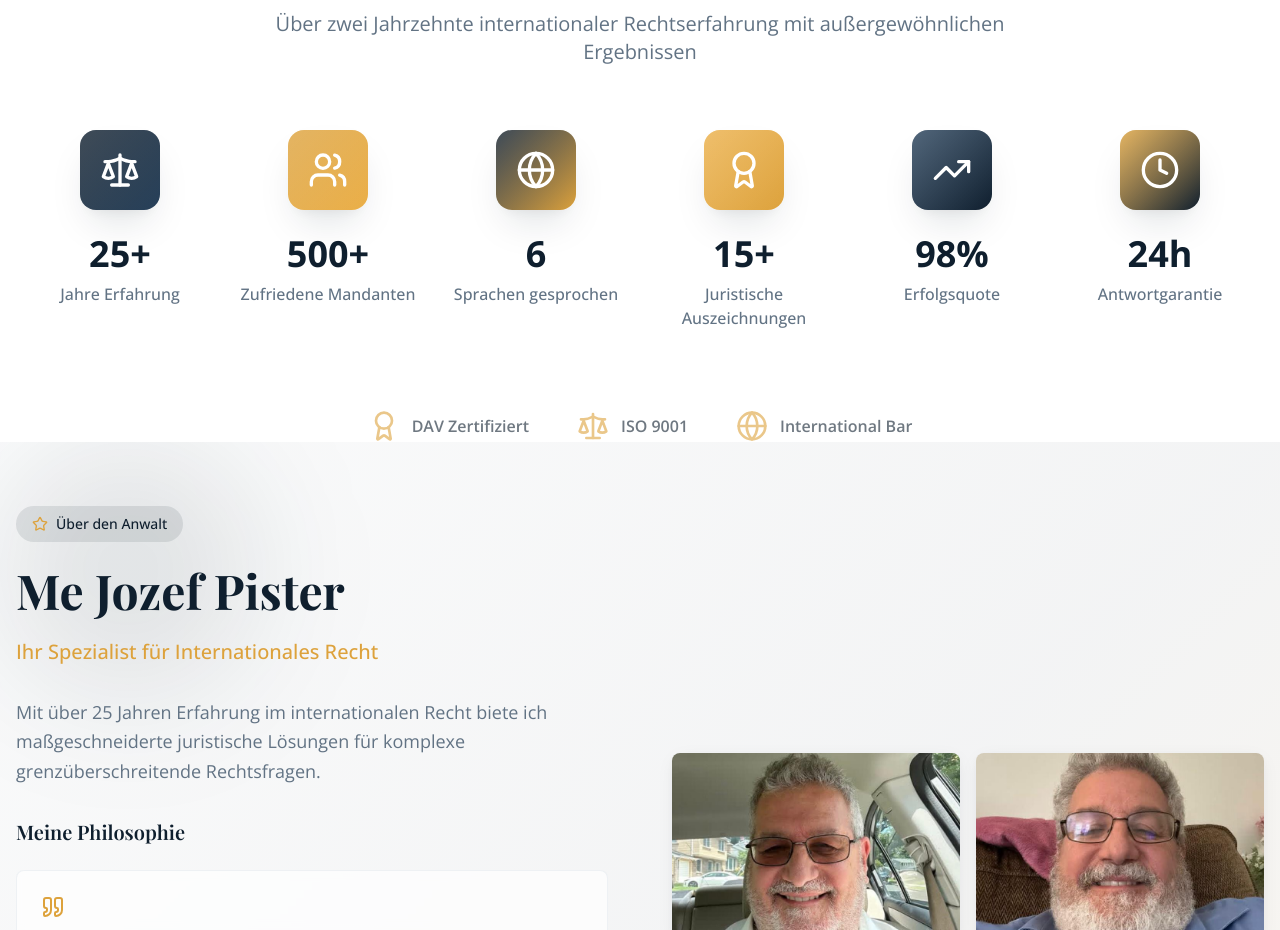
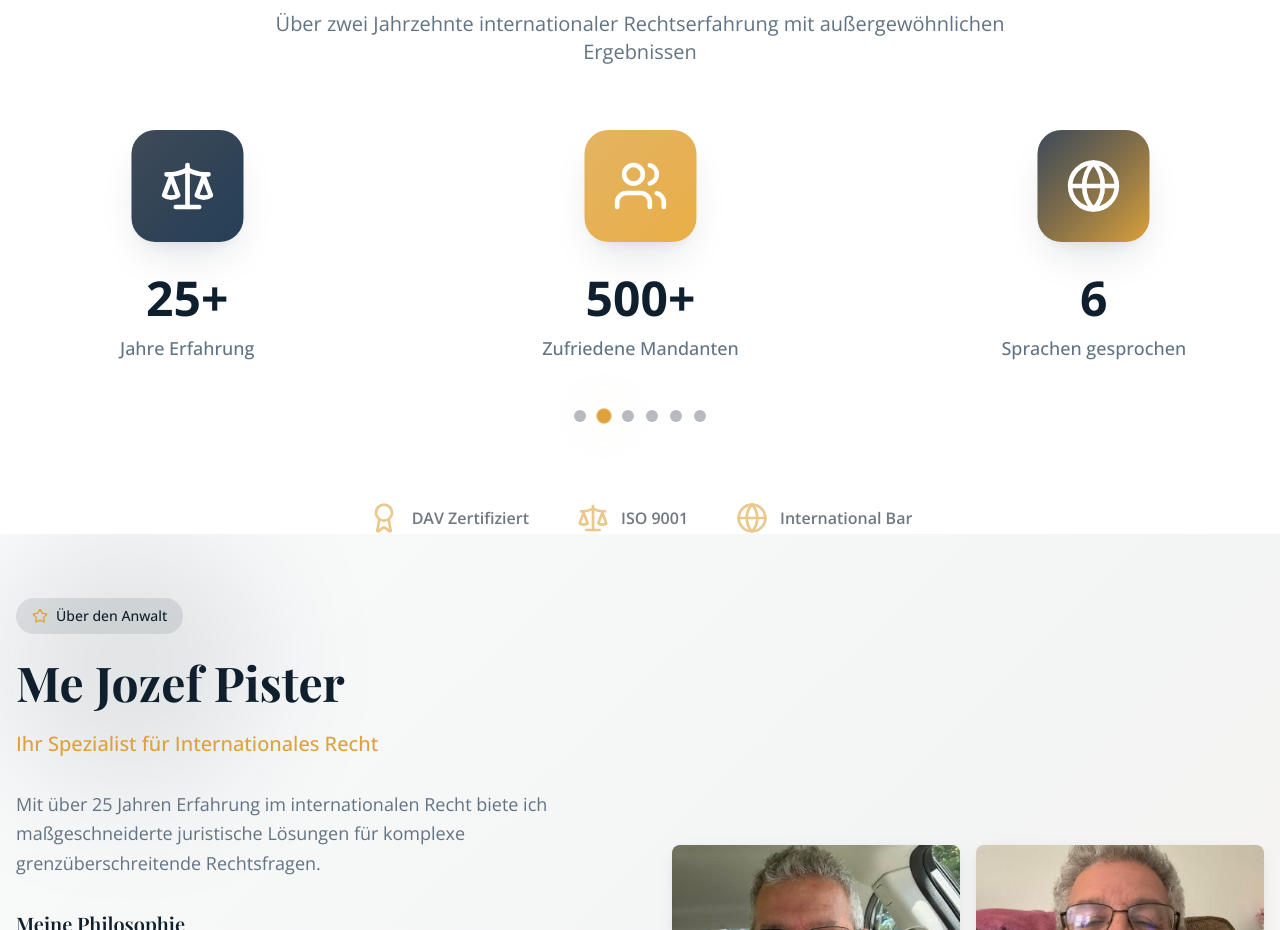
Before and after one commit to autopbh/pister-legal-solutions, a React (Vite) app: page / in a window 1280 px wide. Shown: the part 1100-2030 px from the top of the page. Built offline with nearby package versions, Linux system fonts and the light colour scheme.

Commit message:
Refactor stats section to carousel
The stats section has been refactored into a carousel to enhance the site's aesthetic appeal and showcase its beauty.

```diff
--- a/src/components/sections/StatsSection.tsx
+++ b/src/components/sections/StatsSection.tsx
@@ -1,8 +1,19 @@
 import { TrendingUp, Users, Globe, Award, Scale, Clock } from 'lucide-react';
 import { useLanguage } from '@/hooks/useLanguage';
+import useEmblaCarousel from 'embla-carousel-react';
+import { useCallback, useEffect, useState } from 'react';
 
 const StatsSection = () => {
   const { t } = useLanguage();
+  const [emblaRef, emblaApi] = useEmblaCarousel({
+    loop: true,
+    align: 'center',
+    skipSnaps: false,
+    dragFree: false,
+    containScroll: 'trimSnaps'
+  });
+  const [selectedIndex, setSelectedIndex] = useState(0);
+  const [scrollSnaps, setScrollSnaps] = useState<number[]>([]);
 
   const stats = [
     {
@@ -49,6 +60,43 @@ const StatsSection = () => {
     }
   ];
 
+  const scrollTo = useCallback(
+    (index: number) => emblaApi && emblaApi.scrollTo(index),
+    [emblaApi]
+  );
+
+  const onInit = useCallback((emblaApi: any) => {
+    setScrollSnaps(emblaApi.scrollSnapList());
+  }, []);
+
+  const onSelect = useCallback((emblaApi: any) => {
+    setSelectedIndex(emblaApi.selectedScrollSnap());
+  }, []);
+
+  useEffect(() => {
+    if (!emblaApi) return;
+
+    onInit(emblaApi);
+    onSelect(emblaApi);
+    emblaApi.on('reInit', onInit);
+    emblaApi.on('select', onSelect);
+
+    // Auto-play
+    const autoplay = setInterval(() => {
+      if (emblaApi.canScrollNext()) {
+        emblaApi.scrollNext();
+      } else {
+        emblaApi.scrollTo(0);
+      }
+    }, 4000);
+
+    return () => {
+      clearInterval(autoplay);
+      emblaApi.off('reInit', onInit);
+      emblaApi.off('select', onSelect);
+    };
+  }, [emblaApi, onInit, onSelect]);
+
   return (
     <section className="section-padding bg-gradient-professional relative overflow-hidden">
       {/* Background Pattern */}
@@ -65,28 +113,48 @@ const StatsSection = () => {
           </p>
         </div>
 
-        <div className="grid grid-cols-2 md:grid-cols-3 lg:grid-cols-6 gap-8">
+        {/* Carrousel Statistiques */}
+        <div className="relative">
+          <div className="overflow-hidden" ref={emblaRef}>
+            <div className="flex gap-8 lg:gap-12">
               {stats.map((stat, index) => (
                 <div
                   key={index}
-              className="text-center group animate-scale-in hover-lift"
+                  className="flex-none w-full sm:w-1/2 lg:w-1/3 text-center group animate-scale-in hover-lift"
                   style={{ animationDelay: `${index * 100}ms` }}
                 >
-              <div className={`relative w-20 h-20 bg-gradient-to-br ${stat.color} rounded-2xl flex items-center justify-center mx-auto mb-6 shadow-elegant group-hover:shadow-glow transition-all duration-500 group-hover:scale-110`}>
-                <stat.icon className="h-10 w-10 text-white" />
-                <div className="absolute inset-0 bg-gradient-to-br from-white/20 to-transparent rounded-2xl"></div>
+                  <div className={`relative w-24 h-24 lg:w-28 lg:h-28 bg-gradient-to-br ${stat.color} rounded-3xl flex items-center justify-center mx-auto mb-8 shadow-elegant group-hover:shadow-glow transition-all duration-500 group-hover:scale-110`}>
+                    <stat.icon className="h-12 w-12 lg:h-14 lg:w-14 text-white" />
+                    <div className="absolute inset-0 bg-gradient-to-br from-white/20 to-transparent rounded-3xl"></div>
                   </div>
 
-              <div className="space-y-2">
-                <div className="font-bold text-3xl lg:text-4xl text-primary group-hover:text-accent transition-colors duration-300">
+                  <div className="space-y-3">
+                    <div className="font-bold text-4xl lg:text-5xl text-primary group-hover:text-accent transition-colors duration-300">
                       {stat.number}
                     </div>
-                <div className="text-sm lg:text-base text-muted-foreground font-medium">
+                    <div className="text-base lg:text-lg text-muted-foreground font-medium px-4">
                       {stat.label}
                     </div>
                   </div>
                 </div>
               ))}
+            </div>
+          </div>
+
+          {/* Navigation Dots */}
+          <div className="flex justify-center space-x-3 mt-12">
+            {scrollSnaps.map((_, index) => (
+              <button
+                key={index}
+                className={`w-3 h-3 rounded-full transition-all duration-300 ${
+                  index === selectedIndex
+                    ? 'bg-accent shadow-glow scale-125'
+                    : 'bg-primary/30 hover:bg-primary/50'
+                }`}
+                onClick={() => scrollTo(index)}
+              />
+            ))}
+          </div>
         </div>
 
         {/* Trust Indicators */}
```
Lines whose indentation alone changed are shown as unchanged.
